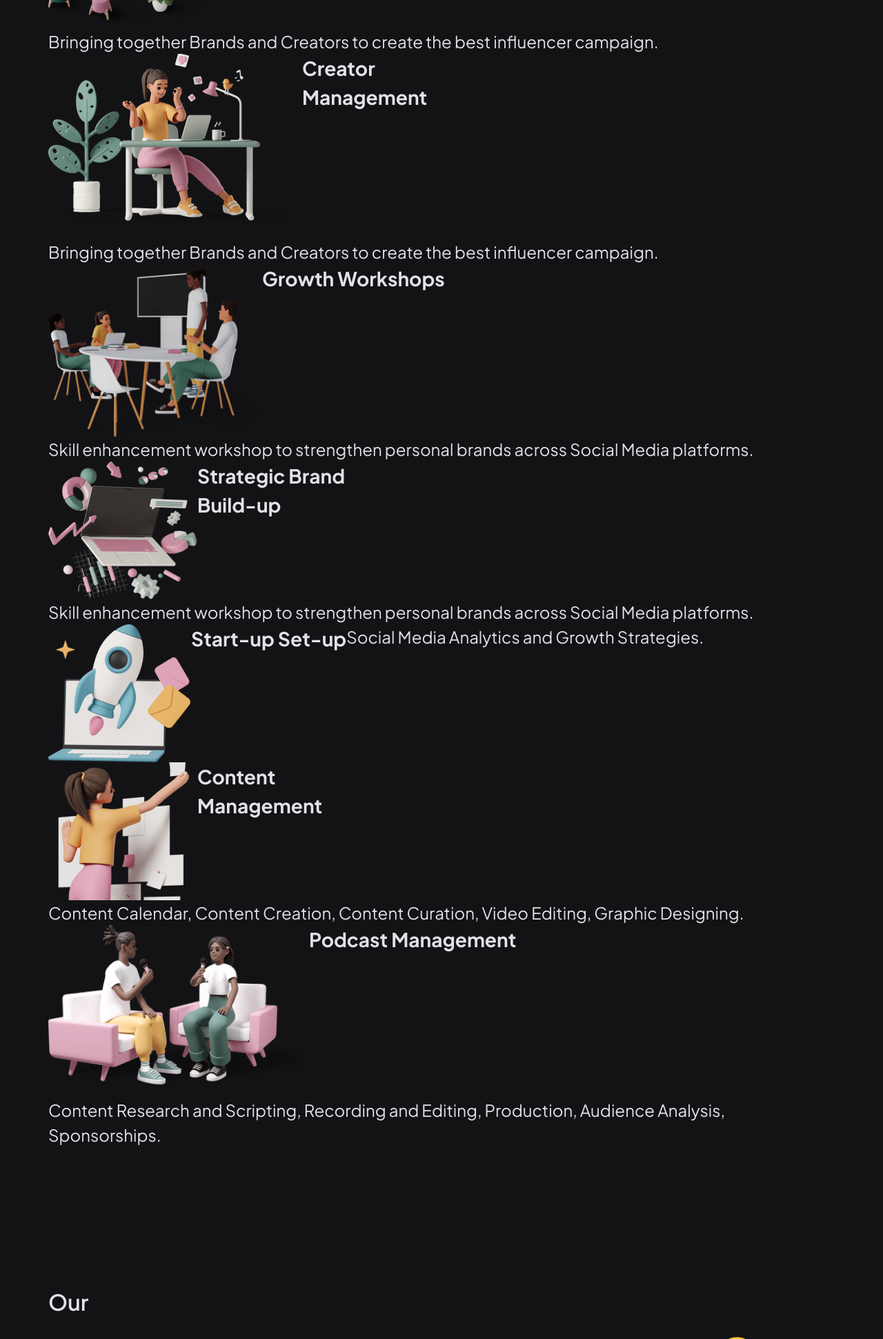
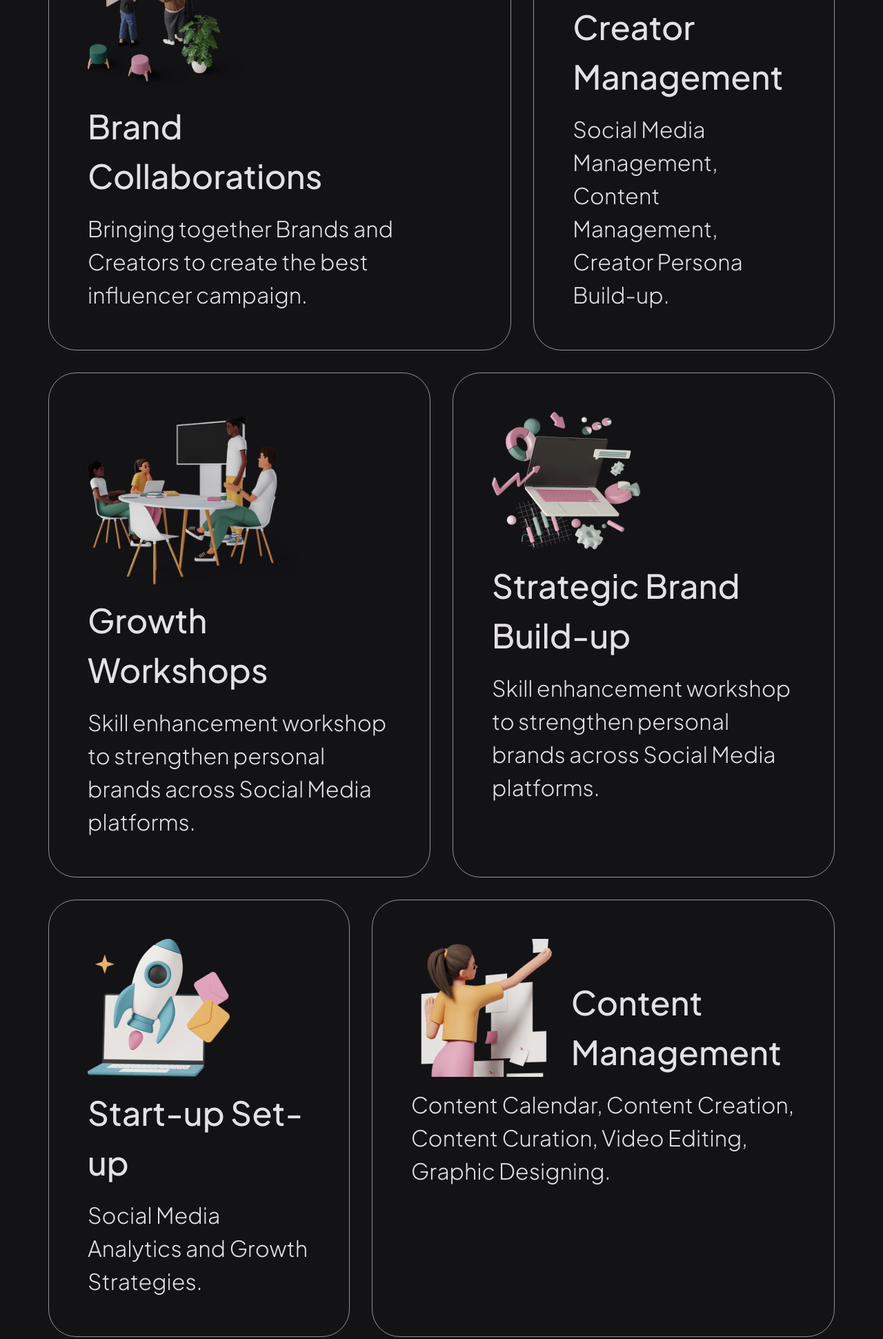
Before and after one commit to SadhuG/Owl-House-Landing-Page, a plain HTML site: page indx.html in a window 1280 px wide. Shown: the part 4184-6125 px from the top of the page at 69% size. Drawn offline with Linux system fonts and the light colour scheme.

Commit message:
service cards done

```diff
--- a/indx.html
+++ b/indx.html
@@ -169,58 +169,94 @@
       <!-- Services Section -->
       <section class="wrapper">
         <div class="services-container">
-          <div class="services-container-row-1">
-            <div class="service-card-wrapper-1">
+          <div class="service-grid-container">
+
+            <div class="grid-item-container-1">
+
               <div class="section-heading-wrapper">
                 <p class="section-heading-overline">Our</p>
                 <h2 class="section-heading">SERVICES ⚙️</h2>
               </div>
+
+              <div class="service-card-wrapper sc-fit-height">
+                <div class="sc-img-heading-wrapper">
+                  <div class="service-image-wrapper">
+                    <img src="assets/brand-collaborations-image.png" alt="">
                   </div>
-            <div class="service-card-wrapper-2">
-              <img src="assets/brand-collaborations-image.png" alt="">
-              <h3>Brand <br>Collaborations</h3>
-              <p>Bringing together Brands and Creators to create the best influencer campaign.</p>
+                  <h3 class="sc-heading">Brand <br>Collaborations</h3>
                 </div>
-            <div class="service-card-wrapper-3">
-              <img src="assets/creator-management-image.png" alt="">
-              <h3>Creator <br>Management</h3>
-              <p>Bringing together Brands and Creators to create the best influencer campaign.</p>
+                <p class="sc-text">Bringing together Brands and Creators to create the best influencer campaign.</p>
               </div>
             </div>
-          <div class="services-container-row-2">
-            <div class="service-card-wrapper-4">
+
+            <div class="grid-item-container-2">
+              <div class="service-card-wrapper sc-semi-landscape">
+                <div class="service-image-wrapper">
+                  <img src="assets/creator-management-image.png" alt="">
+                </div>
+                <h3 class="sc-heading">Creator <br>Management</h3>
+                <p class="sc-text">Social Media Management, Content Management, Creator Persona Build-up.</p>
+              </div>
+            </div>
+
+            <div class="grid-item-container-3">
+              <div class="service-card-wrapper">
+                <div class="service-image-wrapper">
                   <img src="assets/growth-workshop-image.png" alt="">
-              <h3>Growth Workshops</h3>
-              <p>Skill enhancement workshop to strengthen personal brands across Social Media
-                platforms.</p>
                 </div>
-            <div class="service-card-wrapper-5">
-              <img src="assets/strategic-brand-image.png" alt="">
-              <h3>Strategic Brand <br>Build-up</h3>
-              <p>Skill enhancement workshop to strengthen personal brands across Social Media
+                <h3 class="sc-heading">Growth Workshops</h3>
+                <p class="sc-text">Skill enhancement workshop to strengthen personal brands across Social Media
                   platforms.</p>
               </div>
             </div>
-          <div class="services-container-row-3">
-            <div class="service-card-wrapper-6">
+
+            <div class="grid-item-container-4">
+              <div class="service-card-wrapper">
+                <div class="service-image-wrapper">
+                  <img src="assets/strategic-brand-image.png" alt="">
+                </div>
+                <h3 class="sc-heading">Strategic Brand <br>Build-up</h3>
+                <p class="sc-text">Skill enhancement workshop to strengthen personal brands across Social Media
+                  platforms.</p>
+              </div>
+            </div>
+
+            <div class="grid-item-container-5">
+              <div class="service-card-wrapper">
+                <div class="service-image-wrapper">
                   <img src="assets/start-up-set-up-image.png" alt="">
-              <h3>Start-up Set-up</h3>
-              <p>Social Media Analytics and Growth Strategies.</p>
                 </div>
-            <div class="service-card-wrapper-7">
+                <h3 class="sc-heading">Start-up Set-up</h3>
+                <p class="sc-text">Social Media Analytics and Growth Strategies.</p>
+              </div>
+            </div>
+
+            <div class="grid-item-container-6">
+              <div class="service-card-wrapper">
+                <div class="sc-img-heading-wrapper">
+                  <div class="service-image-wrapper">
                     <img src="assets/content-management-image.png" alt="">
-              <h3>Content <br>Management</h3>
-              <p>Content Calendar, Content Creation, Content Curation, Video Editing, Graphic
+                  </div>
+                  <h3 class="sc-heading">Content <br>Management</h3>
+                </div>
+                <p class="sc-text">Content Calendar, Content Creation, Content Curation, Video Editing, Graphic
                   Designing.</p>
               </div>
             </div>
-          <div class="services-container-row-4">
-            <div class="service-card-wrapper-8">
+
+            <div class="grid-item-container-7">
+              <div class="service-card-wrapper sc-landscape-card">
+                <div class="service-image-wrapper sc-landscape-grid-item">
                   <img src="assets/podcast-management-image.png" alt="">
-              <h3>Podcast Management</h3>
-              <p>Content Research and Scripting, Recording and Editing, Production, Audience
+                </div>
+                <div class="sc-text-wrapper">
+                  <h3 class="sc-heading">Podcast Management</h3>
+                  <p class="sc-text">Content Research and Scripting, Recording and Editing, Production, Audience
                     Analysis, Sponsorships.</p>
                 </div>
+              </div>
+            </div>
+
           </div>
         </div>
       </section>
--- a/style.css
+++ b/style.css
@@ -384,7 +384,8 @@ section {
 .we-provide-heading-wrapper {
   flex-direction: column;
 }
-.we-provide-heading-wrapper > h3{
+
+.we-provide-heading-wrapper>h3 {
   font-size: 2.5rem;
   font-weight: 500;
 }
@@ -392,9 +393,11 @@ section {
 .we-provide-heading-wrapper-landscape {
   flex-direction: column;
 }
-.we-provide-heading-wrapper-landscape > h3{
+
+.we-provide-heading-wrapper-landscape>h3 {
   font-size: 3rem;
 }
+
 .we-provide-heading-wrapper-landscape {
   flex-direction: column;
 }
@@ -402,3 +405,96 @@ section {
 .we-provide-heading-wrapper-large {
   flex-direction: column;
 }
+
+.service-grid-container {
+  display: grid;
+  width: 100%;
+  grid-template-columns: repeat(10, 1fr);
+  grid-template-rows: repeat(4, auto);
+  gap: 32px;
+}
+
+.grid-item-container-1 {
+  grid-column: 1 / 7;
+  grid-row: 1/2;
+  gap: 32px;
+  align-content: flex-end;
+}
+
+.grid-item-container-2 {
+  grid-column: 7/11;
+  grid-row: 1/2;
+  align-content: flex-end;
+}
+
+.grid-item-container-3 {
+  grid-column: 1/6;
+  grid-row: 2/3;
+}
+
+.grid-item-container-4 {
+  grid-column: 6/11;
+  grid-row: 2/3;
+}
+
+.grid-item-container-5 {
+  grid-column: 1/5;
+  grid-row: 3/4;
+}
+
+.grid-item-container-6 {
+  grid-column: 5/11;
+  grid-row: 3/4;
+}
+
+.grid-item-container-7 {
+  grid-column: 2/10;
+  grid-row: 4/5;
+  width: 100%;
+}
+
+.service-card-wrapper {
+  flex-direction: column;
+  padding: 56px;
+  border: 1px solid var(--outline);
+  border-radius: 40px;
+  gap: 16px;
+}
+
+.sc-fit-height {
+  height: fit-content;
+}
+
+.sc-landscape-card {
+  display: grid;
+  grid-template-columns: repeat(2, auto);
+  align-items: center;
+  padding: 100px 56px;
+}
+
+.sc-landscape-grid-item{
+  width: max-content;
+  max-height: 250px;
+  display: flex;
+}
+
+.sc-img-heading-wrapper {
+  gap: 16px;
+  align-items: flex-end;
+}
+
+.sc-text-wrapper {
+  width: -webkit-fill-available;
+  flex-grow: 1;
+  gap: 16px;
+}
+
+.sc-heading {
+  font-size: 3rem;
+  font-weight: 500;
+}
+
+.sc-text {
+  font-size: 2rem;
+  font-weight: 300;
+}
```
Lines whose indentation alone changed are shown as unchanged.
